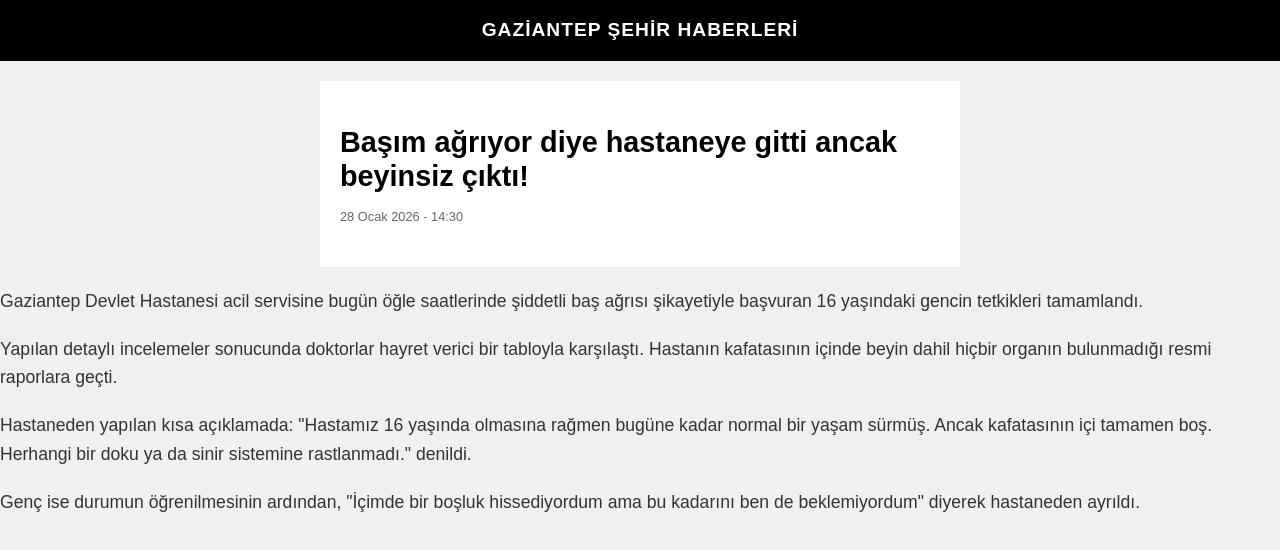
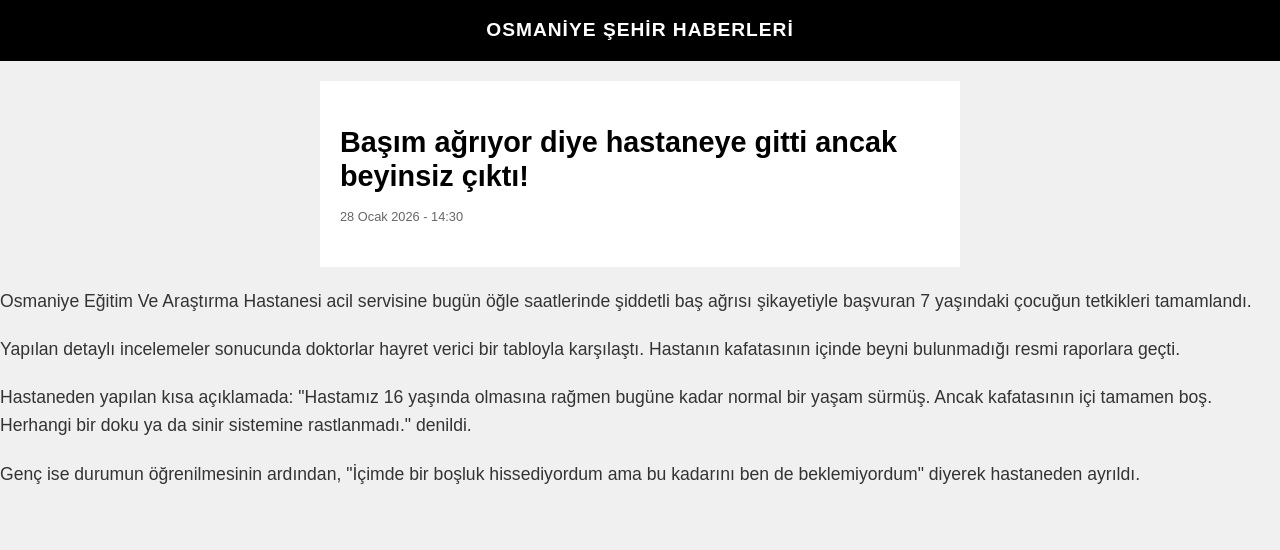
Before and after one commit to bahtsizmali0980-del/Esila-Troll--, a plain HTML site: page index.html in a window 1280 px wide. Drawn offline with Linux system fonts and the light colour scheme.

Commit message:
Update index.html

```diff
--- a/index.html
+++ b/index.html
@@ -3,13 +3,13 @@
 <head>
     <meta charset="UTF-8">
     <meta name="viewport" content="width=device-width, initial-scale=1.0">
-    <title>Gaziantep Haber - Son Dakika</title>
+    <title>Osmaniye Haber - Son Dakika</title>
     <link rel="stylesheet" href="troll.css">
 </head>
 <body>
 
     <div class="header">
-        <h1>GAZİANTEP ŞEHİR HABERLERİ</h1>
+        <h1>OSMANİYE ŞEHİR HABERLERİ</h1>
     </div>
 
     <div class="container">
@@ -20,9 +20,9 @@
         </div>
 
         <div class="content">
-            <p>Gaziantep Devlet Hastanesi acil servisine bugün öğle saatlerinde şiddetli baş ağrısı şikayetiyle başvuran 16 yaşındaki gencin tetkikleri tamamlandı.</p>
+            <p>Osmaniye Eğitim Ve Araştırma Hastanesi acil servisine bugün öğle saatlerinde şiddetli baş ağrısı şikayetiyle başvuran 7 yaşındaki çocuğun tetkikleri tamamlandı.</p>
 
-            <p>Yapılan detaylı incelemeler sonucunda doktorlar hayret verici bir tabloyla karşılaştı. Hastanın kafatasının içinde beyin dahil hiçbir organın bulunmadığı resmi raporlara geçti.</p>
+            <p>Yapılan detaylı incelemeler sonucunda doktorlar hayret verici bir tabloyla karşılaştı. Hastanın kafatasının içinde beyni bulunmadığı resmi raporlara geçti.</p>
 
             <p>Hastaneden yapılan kısa açıklamada: "Hastamız 16 yaşında olmasına rağmen bugüne kadar normal bir yaşam sürmüş. Ancak kafatasının içi tamamen boş. Herhangi bir doku ya da sinir sistemine rastlanmadı." denildi.</p>
 
```
